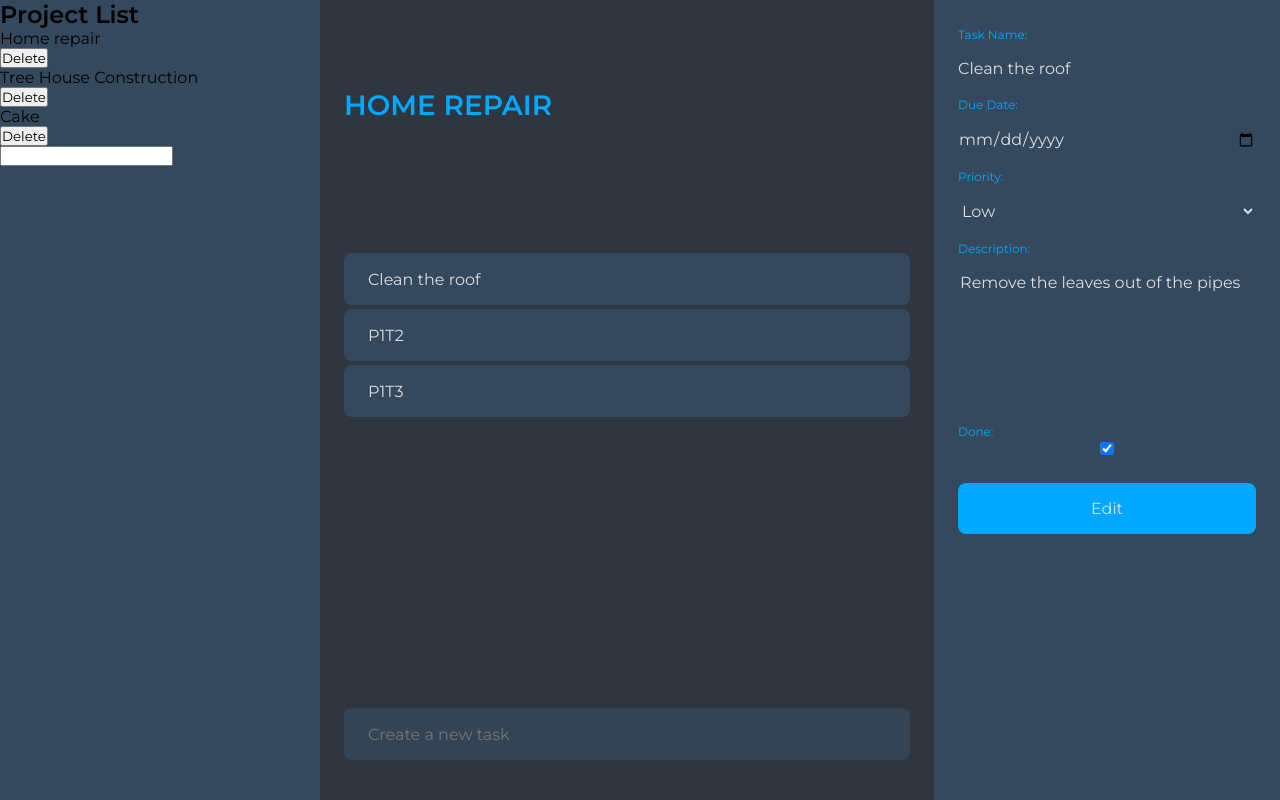
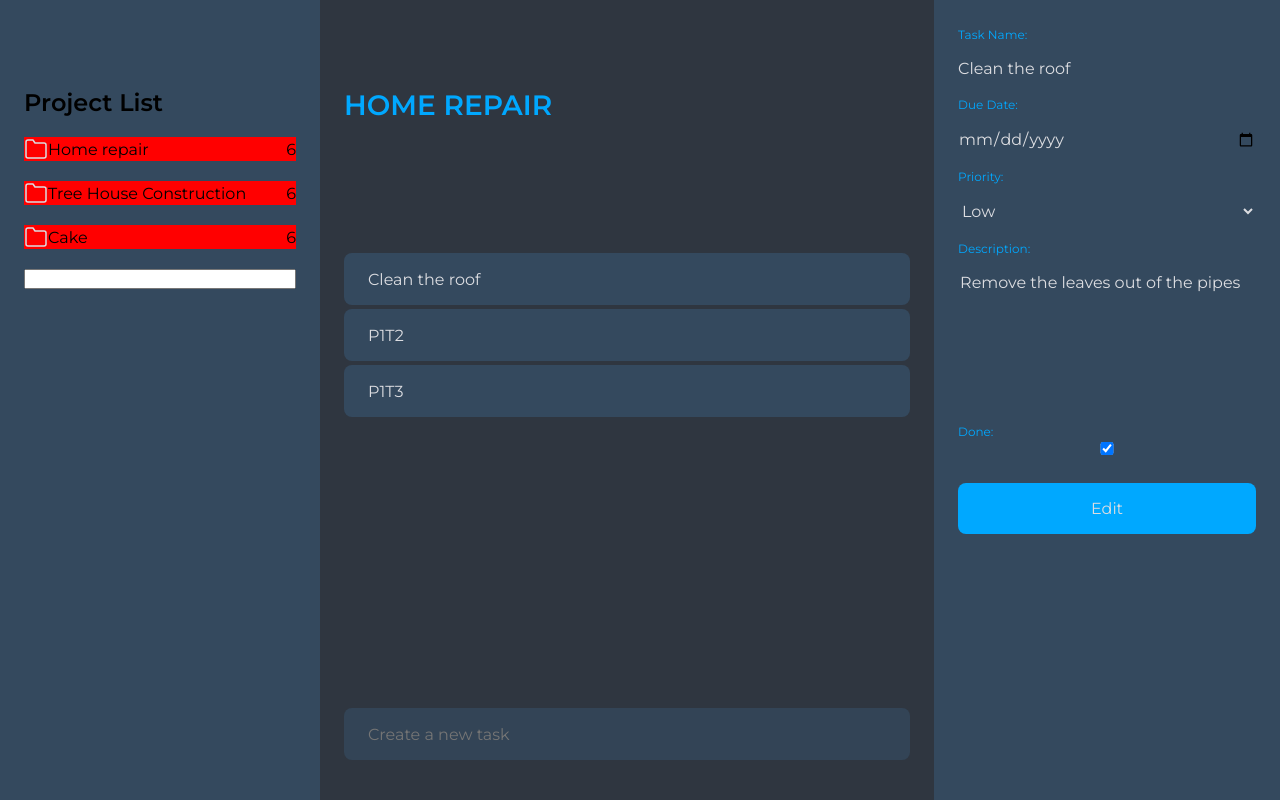
Before and after one commit to SantiagoGuerra/to-do, a website built with webpack: page src/index.html in a window 1280 px wide. Built offline with nearby package versions, Linux system fonts and the light colour scheme.

Commit message:
Add styles to Project List module

```diff
--- a/src/actions/loadProjectList.js
+++ b/src/actions/loadProjectList.js
@@ -2,21 +2,41 @@ import { appendChild } from '../utils/append';
 import loadTask from './loadTasks';
 import state from '../state';
 import Project from '../logic/project';
+import createElementFrom from '../utils/createElementFrom';
+
+const feather = require('feather-icons');
 
 
 export default function loadProjectList(projectList) {
   document.querySelector('#projectList').innerHTML = '';
-  appendChild('#projectList', 'Project List', 'project-list', 'h2');
+  const projectListTitle = appendChild('#projectList', 'Project List', '', 'h2');
+  projectListTitle.classList.add('project-list-title');
+
+  const folderIcon = feather.icons.folder;
+  folderIcon.attrs.class += ' project-list-folder-icon';
+  //  console.dir(folderIcon.attrs.class);
+
   projectList.forEach(project => {
-    const projectListElem = appendChild('#projectList', `<p class='project-name'>${project.name}</p>`, project.id, 'div');
+    const projectListElem = appendChild('#projectList',
+      `${folderIcon.toSvg()}
+      <p class='project-name'>${project.name}</p>
+      <span class="project-list-number-of-tasks" >6</span>
+      `,
+      project.id, 'div');
+    projectListElem.classList.add('project-list-project');
+
     projectListElem.querySelector('.project-name').addEventListener('click', () => {
       document.querySelector('#tasks').innerHTML = '';
       loadTask(project);
     });
 
-    const deleteButton = document.createElement('button');
-    deleteButton.classList.add('text-color-black');
-    deleteButton.innerHTML = 'Delete';
+    const deleteButton = createElementFrom(feather.icons['trash-2'].toSvg());
+    deleteButton.classList.add('project-list-delete');
+    //deleteButton.innerHTML = 'Delete';
+
+    // const deleteButton = document.createElement('button');
+    // deleteButton.classList.add('project-list-delete');
+    // deleteButton.innerHTML = 'Delete';
 
     deleteButton.addEventListener('click', () => {
       const target = document.querySelector(`#${project.id}`);
--- a/src/index.html
+++ b/src/index.html
@@ -8,7 +8,7 @@
 </head>
 <body>
   <div id="content">
-    <div id="projectList">
+    <div id="projectList" class="project-list">
     </div>
 
     <div class="task-container">
--- a/src/styles/base/_variables.scss
+++ b/src/styles/base/_variables.scss
@@ -6,4 +6,5 @@
   --light-color: #DCDDE1;
 
   --font-family: 'Montserrat', sans-serif;
+  --title-margin-top: 64px;
 }
--- a/src/styles/components/_projectList.scss
+++ b/src/styles/components/_projectList.scss
@@ -1,5 +1,42 @@
-#projectList {
+.project-list {
   background: #34495E;
   min-width: 320px;
   height: 100%;
+  display: flex;
+  flex-direction: column;
+  padding: 24px;
+  & > *{
+    margin-bottom: 20px;
+  }
+  &-title{
+    margin-top: var(--title-margin-top)
+  }
+  &-project{
+    background-color: red;
+    display: flex;
+    align-items: center;
+    justify-content: end;
+    &:hover .project-list-delete{
+      display:inline-block;
+    }
+    &:hover .project-list-folder-icon{
+      display:none;
+    }
+  }
+  &-number-of-tasks{
+    order:3;
+  }
+  &-delete{
+    order: -1;
+    display: none;
+  }
+  &-folder-icon{
+
+  }
 }
+.project-name{
+  margin-right: auto;
+  text-overflow: ellipsis;
+  overflow: hidden;
+  white-space: nowrap;
+}
--- a/src/styles/components/_tasks.scss
+++ b/src/styles/components/_tasks.scss
@@ -19,7 +19,7 @@
     font-size: 28px;
     text-transform: uppercase;
     margin-bottom: 16px;
-    margin-top: 64px;
+    margin-top: var(--title-margin-top);
   }
 
   &-list {
```
Also changed, not shown: docs/SCREENS.md (added, +1 -0 lines), 1 other file.
